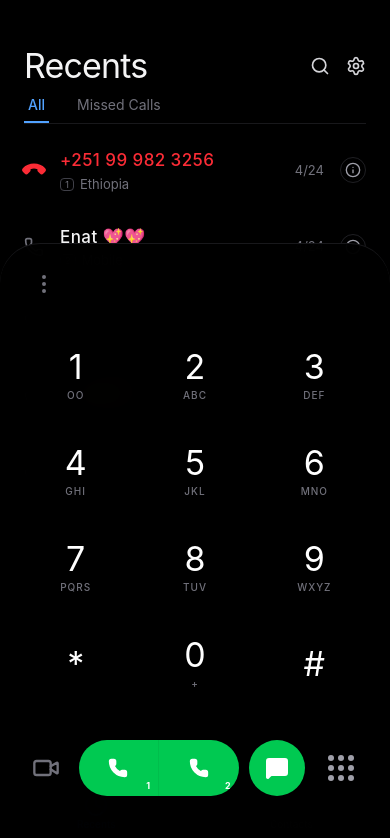
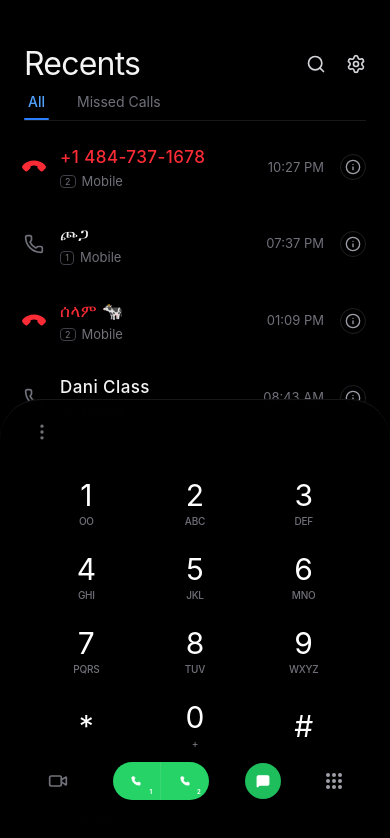
Before and after one commit to mihiretuNEW/dial, a React (Vite) app: page / in a window 390 px wide. Shown: the top 838 px of the page. Built offline with nearby package versions, Linux system fonts and the light colour scheme.

Commit message:
Refactor recent calls data and enhance UI responsiveness
Updated mock data for recent calls and adjusted UI elements for better responsiveness and appearance. Modified USSD handling logic and improved accessibility features.

```diff
--- a/src/App.tsx
+++ b/src/App.tsx
@@ -34,11 +34,11 @@ interface RecentCall {
 
 // --- Mock Data ---
 const INITIAL_RECENTS: RecentCall[] = [
-  { id: '1', name: '+251 99 982 3256', number: '+251999823256', time: '4/24', type: 'missed', sim: 1 },
-  { id: '2', name: 'Enat 💖💖', number: '0987654321', time: '4/24', type: 'incoming', sim: 2 },
-  { id: '3', name: 'Fikru Classmate', number: '0900112233', time: '4/24', type: 'incoming', sim: 2 },
-  { id: '4', name: 'Ma Bro 😎', number: '0944556677', time: '4/24', type: 'incoming', sim: 2 },
-  { id: '5', name: 'Home', number: '011223344', time: '4/24', type: 'incoming', sim: 1 },
+  { id: '1', name: '+1 484-737-1678', number: '+14847371678', time: '10:27 PM', type: 'missed', sim: 2 },
+  { id: '2', name: 'ጮጋ', number: '0987654321', time: '07:37 PM', type: 'incoming', sim: 1 },
+  { id: '3', name: 'ሰላም 🐄', number: '0900112233', time: '01:09 PM', type: 'missed', sim: 2 },
+  { id: '4', name: 'Dani Class', number: '0912345678', time: '08:43 AM', type: 'incoming', sim: 2 },
+  { id: '5', name: 'Enat 💖💖', number: '0987111222', time: '08:21 AM', type: 'incoming', sim: 1 },
 ];
 
 // --- Components ---
@@ -54,11 +54,11 @@ const KeypadButton = ({
 }) => (
   <button
     onClick={() => onClick(digit)}
-    className="flex flex-col items-center justify-center p-2 active:bg-zinc-800/50 rounded-full transition-colors h-22 w-24"
+    className="flex flex-col items-center justify-center active:bg-zinc-800/30 rounded-full transition-colors h-[72px] w-full"
     id={`btn-${digit}`}
   >
-    <span className="text-[34px] font-normal leading-none text-white">{digit}</span>
-    {sub && <span className="text-[10px] text-zinc-500 font-medium tracking-widest uppercase mt-1">{sub}</span>}
+    <span className="text-[30px] font-normal leading-none text-white">{digit}</span>
+    {sub && <span className="text-[10px] text-zinc-500 font-medium tracking-tight uppercase mt-1">{sub}</span>}
   </button>
 );
 
@@ -103,6 +103,7 @@ export default function App() {
     if (!number) return;
 
     setUssdRunning(number);
+    setIsKeypadOpen(false);
     setDialedNumber('');
 
     if (number === '*889#') {
@@ -110,7 +111,7 @@ export default function App() {
         setUssdRunning(null);
         setUssdStep('CBE_LOGIN_PIN');
         setUssdResult('SHOW');
-      }, 3000);
+      }, 2500);
     } else if ((number.startsWith('*') || number.startsWith('#')) && number.endsWith('#')) {
       setTimeout(() => {
         setUssdRunning(null);
@@ -118,7 +119,7 @@ export default function App() {
         setUssdStep('GENERIC');
       }, 2000);
     } else {
-      setTimeout(() => setUssdRunning(null), 500);
+      setTimeout(() => setUssdRunning(null), 1000);
     }
   };
 
@@ -126,14 +127,16 @@ export default function App() {
     const input = ussdInput;
     setUssdInput(''); // Always clear input after send
 
+    setUssdRunning('...loading');
+
+    setTimeout(() => {
+      setUssdRunning(null);
+
       if (ussdStep === 'CBE_LOGIN_PIN') {
         if (input === '1997') {
-        setUssdRunning('...loading');
-        setTimeout(() => {
-          setUssdRunning(null);
           setUssdStep('CBE_MAIN_MENU');
-        }, 1500);
         } else {
+          setUssdStep('CBE_LOGIN_PIN'); // Keep asking on wrong pin for this demo
           alert('Invalid PIN. Use 1997.');
         }
       }
@@ -141,8 +144,7 @@ export default function App() {
         if (input === '2') { // Transfer to CBE
           setUssdStep('CBE_SENDER_NAME');
         } else {
-        setUssdStep('IDLE');
-        setUssdResult(null);
+          closeDialog();
         }
       }
       else if (ussdStep === 'CBE_SENDER_NAME') {
@@ -155,11 +157,7 @@ export default function App() {
       }
       else if (ussdStep === 'CBE_RECEIVER_ACCOUNT') {
         setUssdSessionData(prev => ({ ...prev, receiverAcc: input }));
-      setUssdRunning('...fetching');
-      setTimeout(() => {
-        setUssdRunning(null);
         setUssdStep('CBE_AMOUNT_ENTRY');
-      }, 1500);
       }
       else if (ussdStep === 'CBE_AMOUNT_ENTRY') {
         const amt = parseFloat(input);
@@ -172,11 +170,7 @@ export default function App() {
       }
       else if (ussdStep === 'CBE_FINAL_PIN') {
         if (input === '1997') {
-        setUssdRunning('...processing');
-        setTimeout(() => {
-          setUssdRunning(null);
           setUssdStep('CBE_SUCCESS');
-        }, 2000);
         } else {
           alert('Invalid PIN.');
         }
@@ -184,6 +178,7 @@ export default function App() {
       else {
         closeDialog();
       }
+    }, 1200);
   };
 
   const closeDialog = () => {
@@ -195,12 +190,12 @@ export default function App() {
   };
 
   return (
-    <div className="flex flex-col h-screen bg-black text-white relative select-none">
+    <div className={`flex flex-col h-screen bg-black text-white relative select-none overflow-hidden transition-all duration-300 ${ussdRunning ? 'opacity-90 scale-100 pointer-events-none' : 'opacity-100 scale-100'}`}>
       {/* --- Top Header --- */}
       <div className="pt-10 px-6 pb-2">
         <div className="flex justify-between items-center mb-1">
-          <h1 className="text-[34px] font-normal tracking-tight text-zinc-100">Recents</h1>
-          <div className="flex gap-4">
+          <h1 className="text-[32px] font-normal tracking-tight text-zinc-100">Recents</h1>
+          <div className="flex gap-5">
             <Search className="w-5 h-5 text-zinc-300" />
             <Settings className="w-5 h-5 text-zinc-300" />
           </div>
@@ -213,7 +208,7 @@ export default function App() {
           >
             All
             {activeTab === 'all' && (
-              <motion.div layoutId="tab-underline" className="absolute bottom-0 left-0 right-0 h-0.5 bg-blue-400" />
+              <motion.div layoutId="tab-underline" className="absolute bottom-0 left-0 right-0 h-0.5 bg-blue-500 rounded-full" />
             )}
           </button>
           <button
@@ -222,7 +217,7 @@ export default function App() {
           >
             Missed Calls
             {activeTab === 'missed' && (
-              <motion.div layoutId="tab-underline" className="absolute bottom-0 left-0 right-0 h-0.5 bg-blue-400" />
+              <motion.div layoutId="tab-underline" className="absolute bottom-0 left-0 right-0 h-0.5 bg-blue-500 rounded-full" />
             )}
           </button>
         </div>
@@ -277,13 +272,13 @@ export default function App() {
             ref={dialerRef}
           >
             {/* --- Dialed Number Row --- */}
-            <div className="flex items-center justify-between px-8 py-4 h-20">
+            <div className="flex items-center justify-between px-8 py-2 h-16">
               <div className="w-10">
-                <MoreVertical className="w-6 h-6 text-zinc-500" />
+                <MoreVertical className="w-5 h-5 text-zinc-500" />
               </div>
 
               <div className="flex-1 flex justify-center items-center overflow-hidden">
-                <span className="text-[40px] font-light tracking-wide text-white truncate max-w-full">
+                <span className="text-[36px] font-normal tracking-tight text-white truncate max-w-full">
                   {dialedNumber}
                 </span>
               </div>
@@ -295,13 +290,13 @@ export default function App() {
                     onContextMenu={(e) => { e.preventDefault(); handleLongDelete(); }}
                     className="text-zinc-500 active:text-white transition-colors"
                   >
-                    <Delete className="w-9 h-9" />
+                    <Delete className="w-8 h-8" />
                   </button>
                 )}
               </div>
             </div>
 
-            <div className="grid grid-cols-3 gap-y-2 justify-items-center mt-2 px-4">
+            <div className="grid grid-cols-3 gap-y-0.5 justify-items-center mt-1 px-8">
               <KeypadButton digit="1" sub="oo" onClick={handleDigitClick} />
               <KeypadButton digit="2" sub="abc" onClick={handleDigitClick} />
               <KeypadButton digit="3" sub="def" onClick={handleDigitClick} />
@@ -320,39 +315,39 @@ export default function App() {
             </div>
 
             {/* --- Action Buttons --- */}
-            <div className="flex items-center justify-between px-6 mt-8 mb-6">
-              <button className="p-2 text-zinc-500 active:text-white transition-colors">
-                <Video className="w-7 h-7" />
+            <div className="flex items-center justify-between px-10 mt-0 mb-5">
+              <button className="p-2 text-zinc-500">
+                <Video className="w-5 h-5" />
               </button>
 
-              <div className="flex items-center bg-green-500 rounded-full h-14 w-40 shadow-lg overflow-hidden">
+              <div className="flex items-center bg-[#25D366] rounded-full h-[38px] w-24 shadow-lg overflow-hidden">
                 <button
                   onClick={() => runUSSD(dialedNumber)}
-                  className="flex-1 flex items-center justify-center active:bg-black/10 transition-colors border-r border-green-600/30 h-full relative"
+                  className="flex-1 flex items-center justify-center active:bg-black/10 transition-colors border-r border-white/10 h-full relative"
                 >
-                  <Phone className="w-5 h-5 text-white fill-current" />
-                  <span className="absolute bottom-1 right-2 text-[9px] font-bold text-white">1</span>
+                  <Phone className="w-2.5 h-2.5 text-white fill-current" />
+                  <span className="absolute bottom-1 right-2 text-[6px] font-bold text-white">1</span>
                 </button>
                 <button
                   onClick={() => runUSSD(dialedNumber)}
                   className="flex-1 flex items-center justify-center active:bg-black/10 transition-colors h-full relative"
                 >
-                  <Phone className="w-5 h-5 text-white fill-current" />
-                  <span className="absolute bottom-1 right-2 text-[9px] font-bold text-white">2</span>
+                  <Phone className="w-2.5 h-2.5 text-white fill-current" />
+                  <span className="absolute bottom-1 right-2 text-[6px] font-bold text-white">2</span>
                 </button>
               </div>
 
-              <button className="bg-green-500 rounded-full w-14 h-14 flex items-center justify-center shadow-lg active:scale-95 transition-transform">
-                <MessageSquare className="w-6 h-6 text-white fill-current" />
+              <button className="bg-[#1ebe5d] rounded-full w-[36px] h-[36px] flex items-center justify-center shadow-lg active:scale-95">
+                <MessageSquare className="w-3.5 h-3.5 text-white fill-current" />
               </button>
 
               <button
                 onClick={() => setIsKeypadOpen(false)}
-                className="p-2 text-zinc-500 active:text-white transition-colors"
+                className="p-2 text-zinc-500 active:text-white"
               >
-                <div className="grid grid-cols-3 gap-1 px-1">
+                <div className="grid grid-cols-3 gap-0.5">
                   {[...Array(9)].map((_, i) => (
-                    <div key={i} className="w-1.5 h-1.5 bg-zinc-400 rounded-full" />
+                    <div key={i} className="w-1 h-1 bg-zinc-400 rounded-full" />
                   ))}
                 </div>
               </button>
@@ -365,75 +360,74 @@ export default function App() {
       {!isKeypadOpen && (
         <button
           onClick={() => setIsKeypadOpen(true)}
-          className="fixed bottom-24 right-8 bg-green-500 p-6 rounded-full shadow-2xl active:scale-95 transition-transform"
+          className="fixed bottom-24 right-8 bg-[#25D366] p-5 rounded-full shadow-2xl active:scale-95"
         >
           <div className="grid grid-cols-3 gap-1">
             {[...Array(9)].map((_, i) => (
-              <div key={i} className="w-2 h-2 bg-white rounded-full" />
+              <div key={i} className="w-1.5 h-1.5 bg-white rounded-full" />
             ))}
           </div>
         </button>
       )}
 
       {/* --- Bottom Navigation --- */}
-      <div className="fixed bottom-0 left-0 right-0 bg-black/90 backdrop-blur-md flex justify-around py-2 border-t border-zinc-900 h-16 items-center">
-        <button className="flex flex-col items-center group text-blue-500">
-          <Clock className="w-6 h-6" />
-          <span className="text-[10px] font-medium">Recents</span>
+      <div className="fixed bottom-0 left-0 right-0 bg-black flex justify-around py-2 h-[72px] items-start">
+        <button className="flex flex-col items-center gap-1 group">
+          <div className="p-1 px-4">
+            <Clock className="w-5 h-5 text-blue-500" />
+          </div>
+          <span className="text-[10px] font-medium text-blue-500">Recents</span>
         </button>
-        <button className="flex flex-col items-center group text-zinc-500 active:text-zinc-300">
-          <User className="w-6 h-6" />
+        <button className="flex flex-col items-center gap-1 group text-zinc-500">
+          <div className="p-1 px-4">
+            <User className="w-5 h-5" />
+          </div>
           <span className="text-[10px] font-medium">Contacts</span>
         </button>
       </div>
 
-      {/* --- USSD Running Overlay --- */}
-      <AnimatePresence>
-        {ussdRunning && (
+      {/* --- USSD UI Layer --- */}
+      <AnimatePresence mode="wait">
+        {ussdRunning ? (
           <motion.div
-            initial={{ opacity: 0, scale: 0.95 }}
-            animate={{ opacity: 1, scale: 1 }}
-            exit={{ opacity: 0, scale: 0.95 }}
-            className="fixed inset-0 z-[100] flex items-center justify-center pointer-events-none"
-          >
-            <div className="bg-[#1C1C1E] text-zinc-100 px-10 py-10 rounded-[2.5rem] flex items-center gap-8 shadow-2xl border border-zinc-800/50 w-[85%] max-w-sm">
-              <div className="flex gap-2">
-                <motion.div
-                  animate={{ opacity: [0.3, 1, 0.3], scale: [1, 1.2, 1] }}
-                  transition={{ repeat: Infinity, duration: 1 }}
-                  className="w-3 h-3 bg-white rounded-full"
-                />
-                <motion.div
-                  animate={{ opacity: [0.3, 1, 0.3], scale: [1, 1.2, 1] }}
-                  transition={{ repeat: Infinity, duration: 1, delay: 0.5 }}
-                  className="w-3 h-3 bg-white rounded-full"
-                />
-              </div>
-              <span className="text-2xl font-light tracking-wide">USSD code running...</span>
-            </div>
-          </motion.div>
-        )}
-      </AnimatePresence>
-
-      {/* --- USSD Modals State Machine --- */}
-      <AnimatePresence>
-        {ussdResult && (
-          <motion.div
+            key="ussd-loading"
             initial={{ opacity: 0 }}
             animate={{ opacity: 1 }}
             exit={{ opacity: 0 }}
-            className="fixed inset-0 bg-black/60 backdrop-blur-[2px] z-[90] flex items-center justify-center p-6"
+            transition={{ duration: 0.1 }}
+            className="fixed inset-0 z-[100] flex items-center justify-center bg-black/60"
           >
+            <div className="bg-[#1C1C1E] text-zinc-100 px-8 py-8 rounded-[2.5rem] flex items-center gap-6 shadow-2xl border border-zinc-800/50 w-[85%] max-w-xs">
+              <div className="flex gap-2">
                 <motion.div
-              initial={{ scale: 0.9, y: 10 }}
-              animate={{ scale: 1, y: 0 }}
-              className="bg-[#2C2C2E] w-full max-w-sm rounded-[1.8rem] overflow-hidden shadow-[0_0_40px_rgba(0,0,0,0.6)]"
+                  animate={{ opacity: [0.3, 1, 0.3] }}
+                  transition={{ repeat: Infinity, duration: 0.8 }}
+                  className="w-2.5 h-2.5 bg-zinc-400 rounded-full"
+                />
+                <motion.div
+                  animate={{ opacity: [0.3, 1, 0.3] }}
+                  transition={{ repeat: Infinity, duration: 0.8, delay: 0.4 }}
+                  className="w-2.5 h-2.5 bg-zinc-400 rounded-full"
+                />
+              </div>
+              <span className="text-xl font-normal text-zinc-300">USSD code running...</span>
+            </div>
+          </motion.div>
+        ) : ussdResult ? (
+          <motion.div
+            key="ussd-dialog"
+            initial={{ opacity: 0 }}
+            animate={{ opacity: 1 }}
+            exit={{ opacity: 0 }}
+            transition={{ duration: 0.1 }}
+            className="fixed inset-0 bg-black/60 z-[95] flex items-center justify-center p-6"
           >
-              <div className="p-7">
+            <div className="bg-[#2C2C2E] w-full max-w-xs rounded-[2rem] overflow-hidden shadow-2xl">
+              <div className="p-6">
                 {/* --- Step: PIN Login --- */}
                 {ussdStep === 'CBE_LOGIN_PIN' && (
                   <>
-                    <p className="text-zinc-200 text-lg leading-[1.4] mb-6">
+                    <p className="text-zinc-200 text-[17px] leading-[1.4] mb-6">
                       Welcome to CBE Mobile Banking. Please enter your PIN to login:
                     </p>
                     <div className="relative">
@@ -442,7 +436,7 @@ export default function App() {
                         value={ussdInput} onChange={(e) => setUssdInput(e.target.value)}
                         className="w-full bg-transparent border-none outline-none text-2xl font-light py-1 text-white tracking-[0.4em]"
                       />
-                      <div className="absolute bottom-0 left-0 right-0 h-[2px] bg-blue-600" />
+                      <div className="absolute bottom-0 left-0 right-0 h-[2px] bg-blue-500" />
                     </div>
                   </>
                 )}
@@ -450,7 +444,7 @@ export default function App() {
                 {/* --- Step: Main Menu --- */}
                 {ussdStep === 'CBE_MAIN_MENU' && (
                   <>
-                    <div className="text-zinc-200 text-lg leading-[1.6] mb-6 font-light whitespace-pre">
+                    <div className="text-zinc-200 text-[17px] leading-[1.6] mb-6 font-light whitespace-pre">
                       {"1:My Account\n2:Transfer to CBE Account\n3:Beneficiary\n4:Own Account Transfer\n5:Airtime\n6:Other Transfers\n7:CBEBirr\n8:Bills & Utilities\n9:Travel\n10:Next"}
                     </div>
                     <div className="relative">
@@ -459,7 +453,7 @@ export default function App() {
                         value={ussdInput} onChange={(e) => setUssdInput(e.target.value)}
                         className="w-full bg-transparent border-none outline-none text-2xl font-light py-1 text-white"
                       />
-                      <div className="absolute bottom-0 left-0 right-0 h-[2px] bg-blue-600" />
+                      <div className="absolute bottom-0 left-0 right-0 h-[2px] bg-blue-500" />
                     </div>
                   </>
                 )}
@@ -563,7 +557,7 @@ export default function App() {
                 {/* --- Step: Success Message --- */}
                 {ussdStep === 'CBE_SUCCESS' && (
                   <>
-                    <p className="text-zinc-100 text-lg font-light leading-relaxed mb-6">
+                    <p className="text-zinc-100 text-[15px] font-light leading-relaxed mb-6">
                       Completed ETB{((ussdSessionData.amount || 0) + 0.61).toFixed(2)} transfer From {ussdSessionData.senderName} to {ussdSessionData.receiverName}-{ussdSessionData.receiverAcc.slice(-4)}. To {ussdSessionData.reason} on {getTodayDate()} {generateTxId()} Service Charge{"\n"}
                       #:Next
                     </p>
@@ -598,9 +592,9 @@ export default function App() {
                   Send
                 </button>
               </div>
+            </div>
           </motion.div>
-          </motion.div>
-        )}
+        ) : null}
       </AnimatePresence>
     </div>
   );
```
Lines whose indentation alone changed are shown as unchanged.
